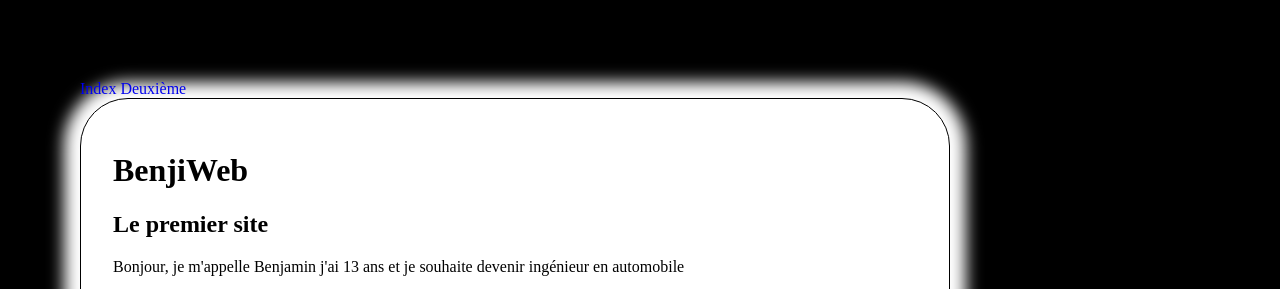
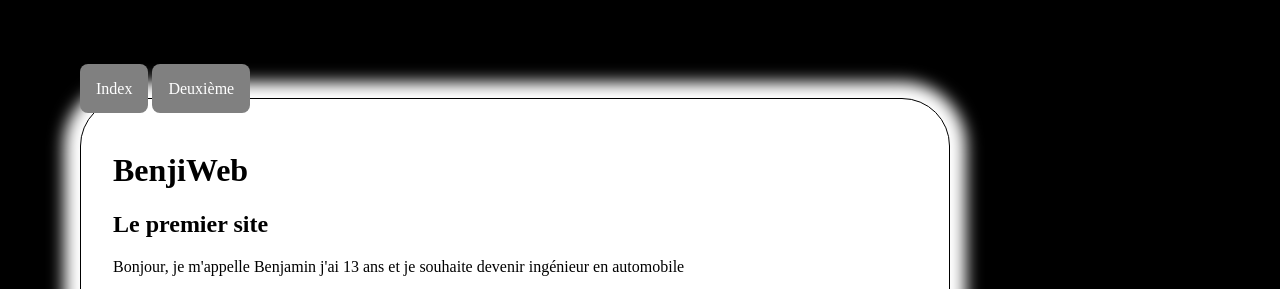
Before and after one commit to Benjamin-Bogue/-Benjamin-Bogue.github.io, a plain HTML site: page index.html in a window 1280 px wide. Shown: the top 289 px of the page. Drawn offline with Linux system fonts and the light colour scheme.

Commit message:
Better Nav

```diff
--- a/index.html
+++ b/index.html
@@ -6,8 +6,8 @@
 
 <body>
 <nav>
-    <a href="index.html">Index</a>
-<a href="deuxieme.html">Deuxième</a>
+    <a href="./index.html">Index</a>
+    <a href="./deuxieme.html">Deuxième</a>
 </nav>
 
     <div class="encadre">
--- a/styles.css
+++ b/styles.css
@@ -40,6 +40,18 @@ img{
     background-color: rgb(94, 0, 0);
 }
 
+nav a {
+    background-color: grey;
+    max-height: 1em;
+    color: white;
+    padding: 1em;
+    border-radius: 0.5em;
+}
+
+nav a:hover{
+    background-color: rgb(53, 53, 53);
+}
+
 a {
 
     text-decoration: none;
```
